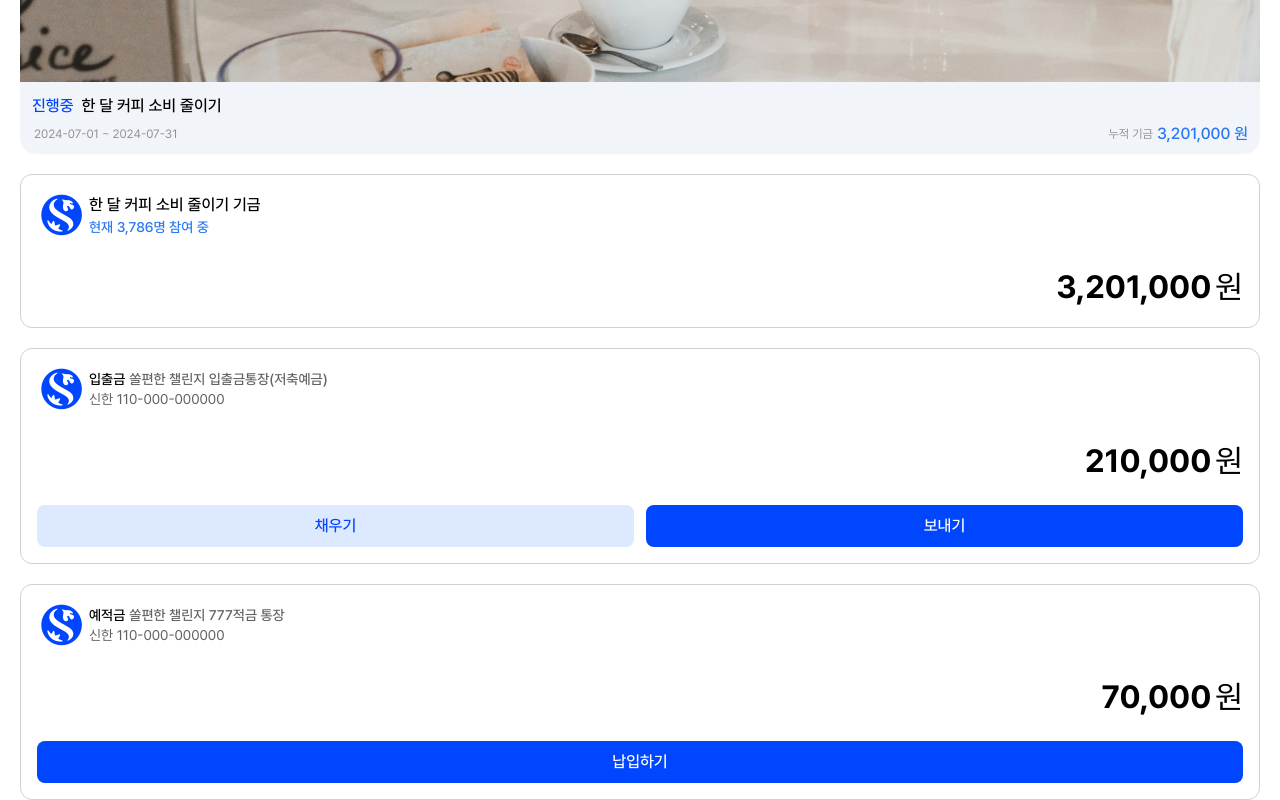
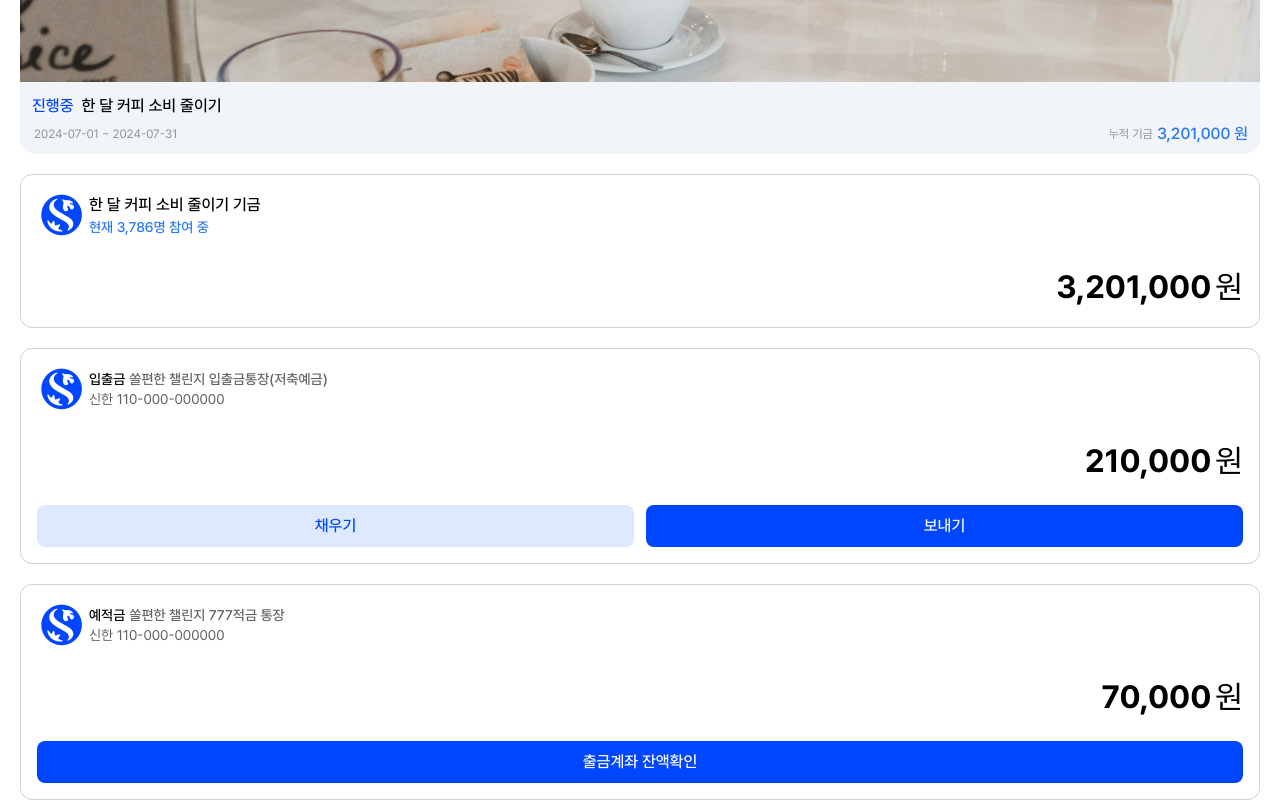
Before and after one commit to dongibuyeo/core-frontend, a Next.js app: page /home in a window 1280 px wide. Shown: the part 2194-2994 px from the top of the page. Built offline with nearby package versions, Linux system fonts and the light colour scheme.

Commit message:
Fix: 예적금 계좌 버튼 텍스트 수정

```diff
--- a/src/components/AccountCard.tsx
+++ b/src/components/AccountCard.tsx
@@ -58,7 +58,7 @@ function AccountCard({ account, balance, accountType }: Props) {
             className="flex flex-1 justify-center items-center bg-primary text-white py-[.5625rem] font-medium rounded-lg"
             // onClick={} 추후 api 연결 예정
           >
-            납입하기
+            출금계좌 잔액확인
           </button>
         )}
       </div>
```
